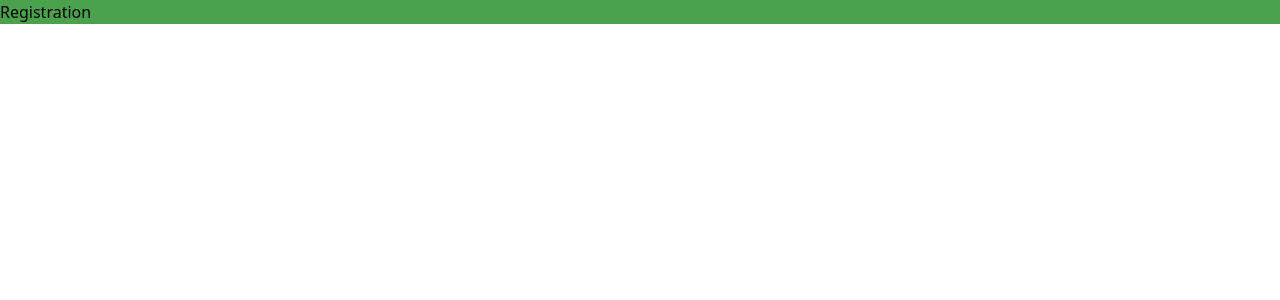
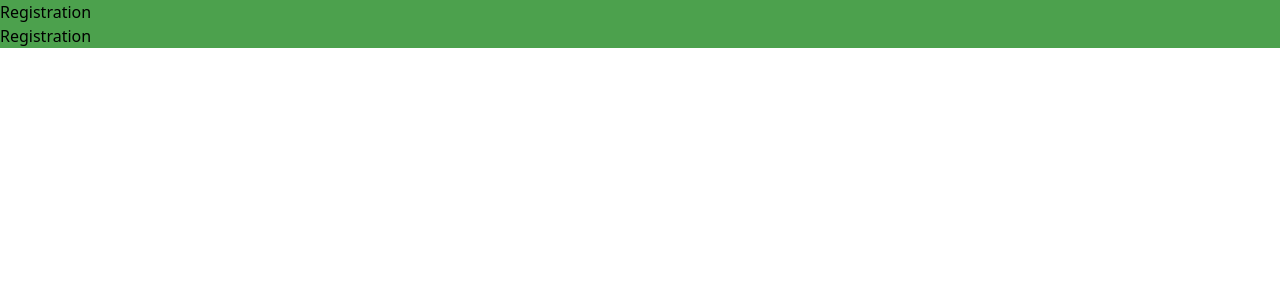
Before and after one commit to Dev-SK01/agri-lynx, a React (Vite) app in the folder agri-lynx/: page / in a window 1280 px wide. Shown: the top 300 px of the page. Built offline with nearby package versions, Linux system fonts and the light colour scheme; a web font is replaced by a local one.

Commit message:
testing branch push

```diff
--- a/agri-lynx/src/owners/LocalMarketOwnerRegistration.jsx
+++ b/agri-lynx/src/owners/LocalMarketOwnerRegistration.jsx
@@ -4,6 +4,8 @@ const LocalMarketOwnerRegistration = () => {
   return (
     <div>
       <h1 className='font-arial bg-(--secondary)'>Registration</h1>
+      <h1 className='font-arial bg-(--secondary)'>Registration</h1>
+
     </div>
   )
 }
```
